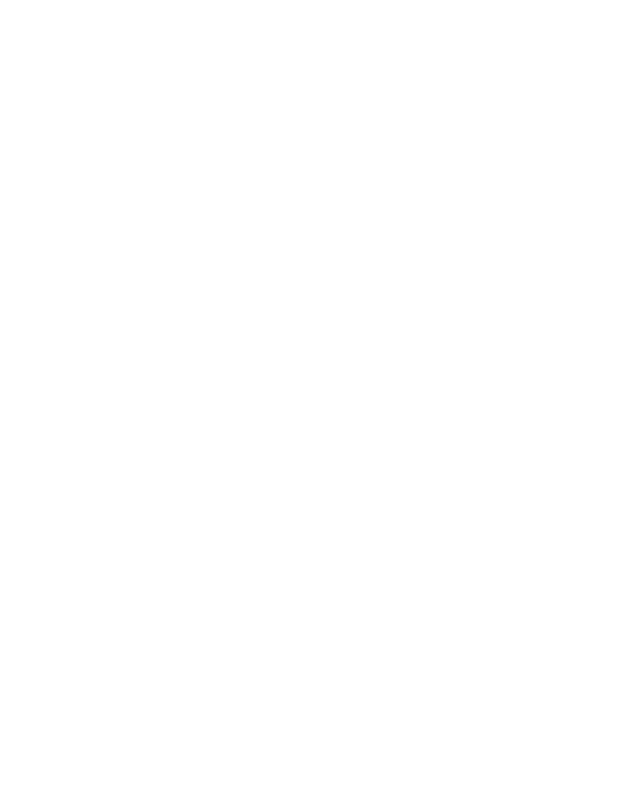
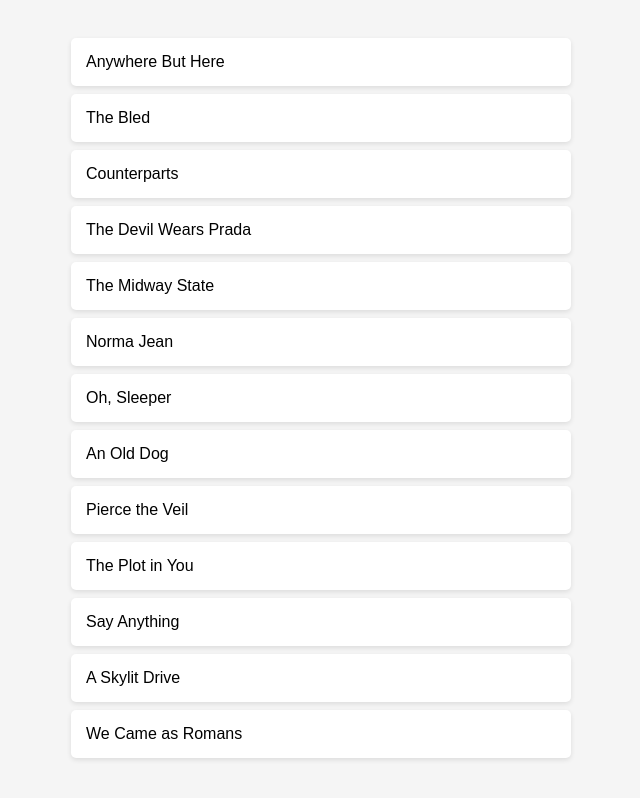
Before and after one commit to acciojob/sorting-articles-RiyaBulhe, a website: page main.html in a window 1280 px wide. Shown: the whole page, without its empty margins (319-959 px from the left). Drawn offline with Linux system fonts and the light colour scheme.

Commit message:
created a submission

```diff
--- a/main.html
+++ b/main.html
@@ -1,16 +1,16 @@
+
 <!DOCTYPE html>
-
 <html>
-
 <head>
-	<link rel="stylesheet" href="styles.css">
+    <title>Alphabetical Article Sorter</title>
+    <link rel="stylesheet" href="styles.css">
 </head>
 
 <body>
-	<!-- the entire body must be written by student -->
-    <script type="text/javascript" src="./script.js">
-</script>
+
+    <ul id="band"></ul>
+
+    <script src="./script.js"></script>
 
 </body>
-
 </html>
--- a/script.js
+++ b/script.js
@@ -1 +1,35 @@
-//your JS code here. If required.
+
+const bands = [
+    'The Plot in You',
+    'The Devil Wears Prada',
+    'Pierce the Veil',
+    'Norma Jean',
+    'The Bled',
+    'Say Anything',
+    'The Midway State',
+    'We Came as Romans',
+    'Counterparts',
+    'Oh, Sleeper',
+    'A Skylit Drive',
+    'Anywhere But Here',
+    'An Old Dog'
+];
+
+// Remove A, An and The before sorting
+function strip(band) {
+    return band.replace(/^(a |an |the )/i, '');
+}
+
+// Sort alphabetically
+bands.sort((a, b) => {
+    return strip(a).localeCompare(strip(b));
+});
+
+// Display sorted bands
+const bandList = document.getElementById('band');
+
+bands.forEach(band => {
+    const li = document.createElement('li');
+    li.textContent = band;
+    bandList.appendChild(li);
+});
--- a/styles.css
+++ b/styles.css
@@ -1 +1,22 @@
-/*  your css code here. If applicable */
+
+body {
+    font-family: Arial, sans-serif;
+    background-color: #f5f5f5;
+    margin: 0;
+    padding: 30px;
+}
+
+#band {
+    list-style-type: none;
+    padding: 0;
+    max-width: 500px;
+    margin: auto;
+}
+
+#band li {
+    background-color: white;
+    padding: 15px;
+    margin: 8px 0;
+    border-radius: 5px;
+    box-shadow: 0 2px 5px rgba(0, 0, 0, 0.1);
+}
```
